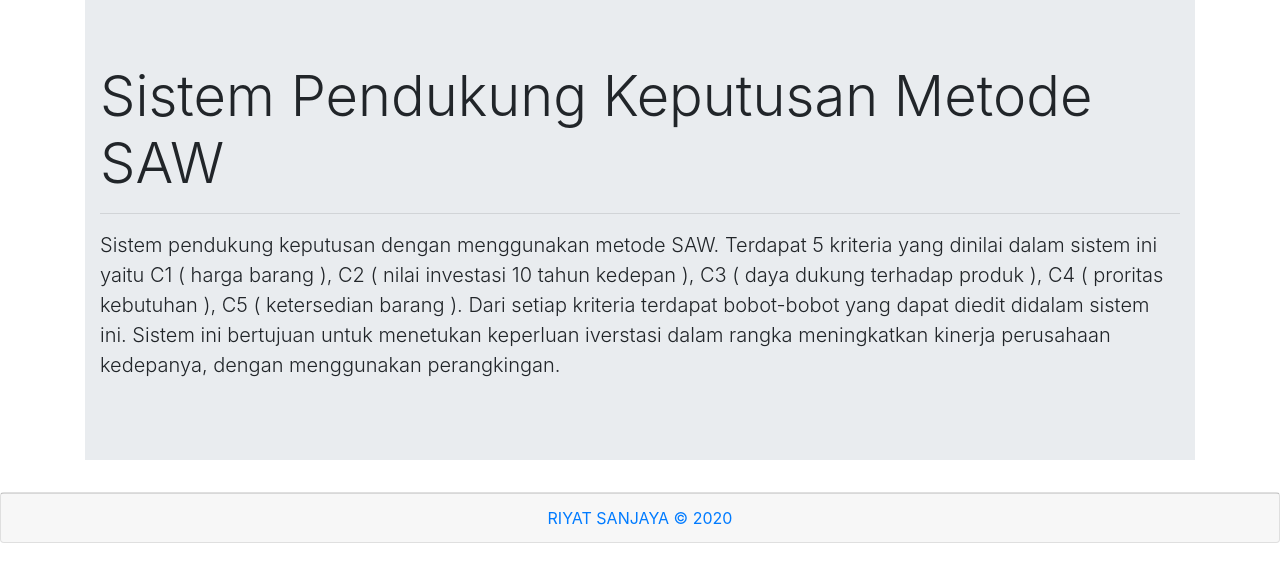
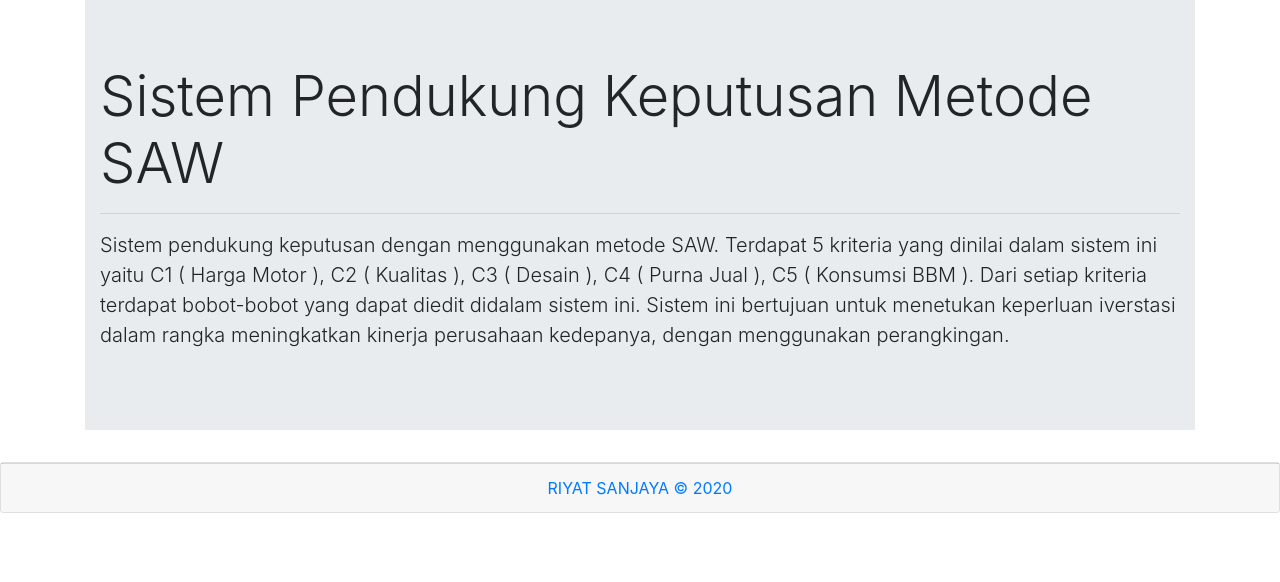
Before and after one commit to ElysSugiarti08/Kita-Bisa, a PHP site: page / in a window 1280 px wide. Shown: the part 81-663 px from the top of the page. Run offline with PHP 8.4, Linux system fonts and the light colour scheme; the visitor is signed in with stand-in values (Sample User, id 1); some libraries are stand-ins or nearby versions.

Commit message:
edit bagian index

```diff
--- a/index.php
+++ b/index.php
@@ -17,7 +17,7 @@ if( !isset($_SESSION['login']) ) {
     <div class="container">
         <h1 class="display-4"> Sistem Pendukung Keputusan Metode SAW </h1>
         <hr>
-        <p class="lead">Sistem pendukung keputusan dengan menggunakan metode SAW. Terdapat 5 kriteria yang dinilai dalam sistem ini yaitu C1 ( harga barang ), C2 ( nilai investasi 10 tahun kedepan ), C3 ( daya dukung terhadap produk ), C4 ( proritas kebutuhan ), C5 ( ketersedian barang ). Dari setiap kriteria terdapat bobot-bobot yang dapat diedit didalam sistem ini. Sistem ini bertujuan untuk menetukan keperluan iverstasi dalam rangka meningkatkan kinerja perusahaan kedepanya, dengan menggunakan perangkingan.</p>
+        <p class="lead">Sistem pendukung keputusan dengan menggunakan metode SAW. Terdapat 5 kriteria yang dinilai dalam sistem ini yaitu C1 ( Harga Motor ), C2 ( Kualitas ), C3 ( Desain ), C4 ( Purna Jual ), C5 ( Konsumsi BBM ). Dari setiap kriteria terdapat bobot-bobot yang dapat diedit didalam sistem ini. Sistem ini bertujuan untuk menetukan keperluan iverstasi dalam rangka meningkatkan kinerja perusahaan kedepanya, dengan menggunakan perangkingan.</p>
     </div>
     </div>
 </div>
```
